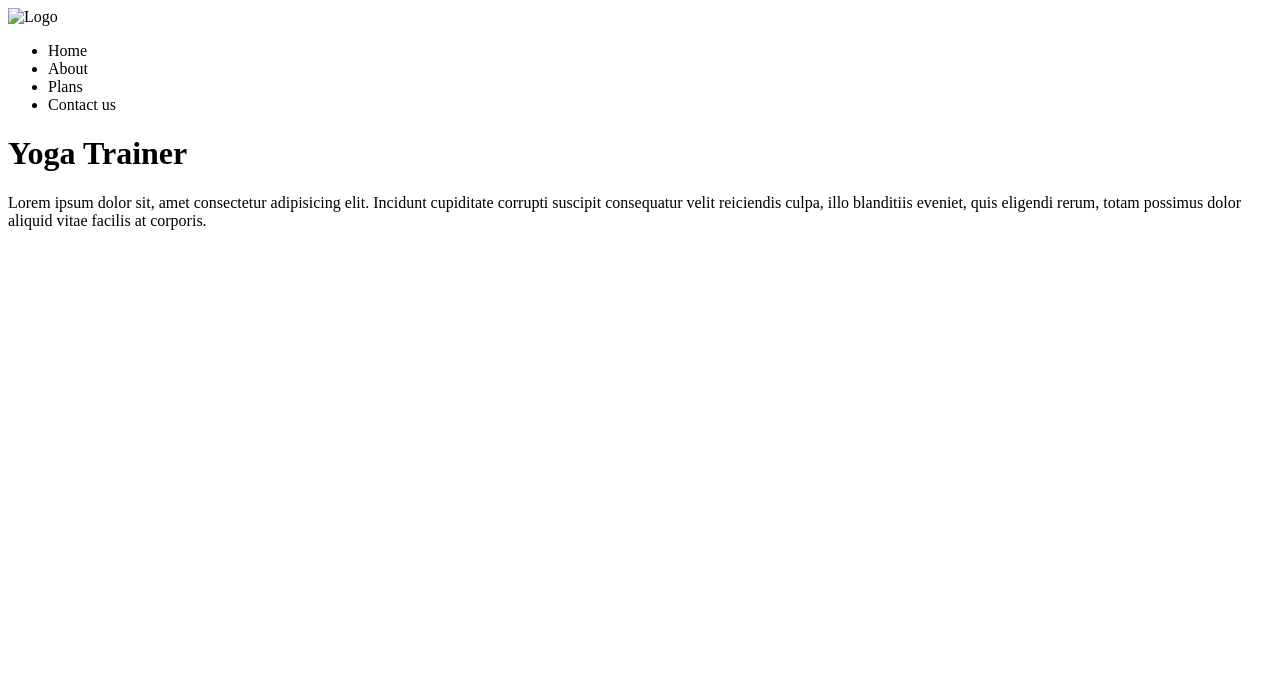
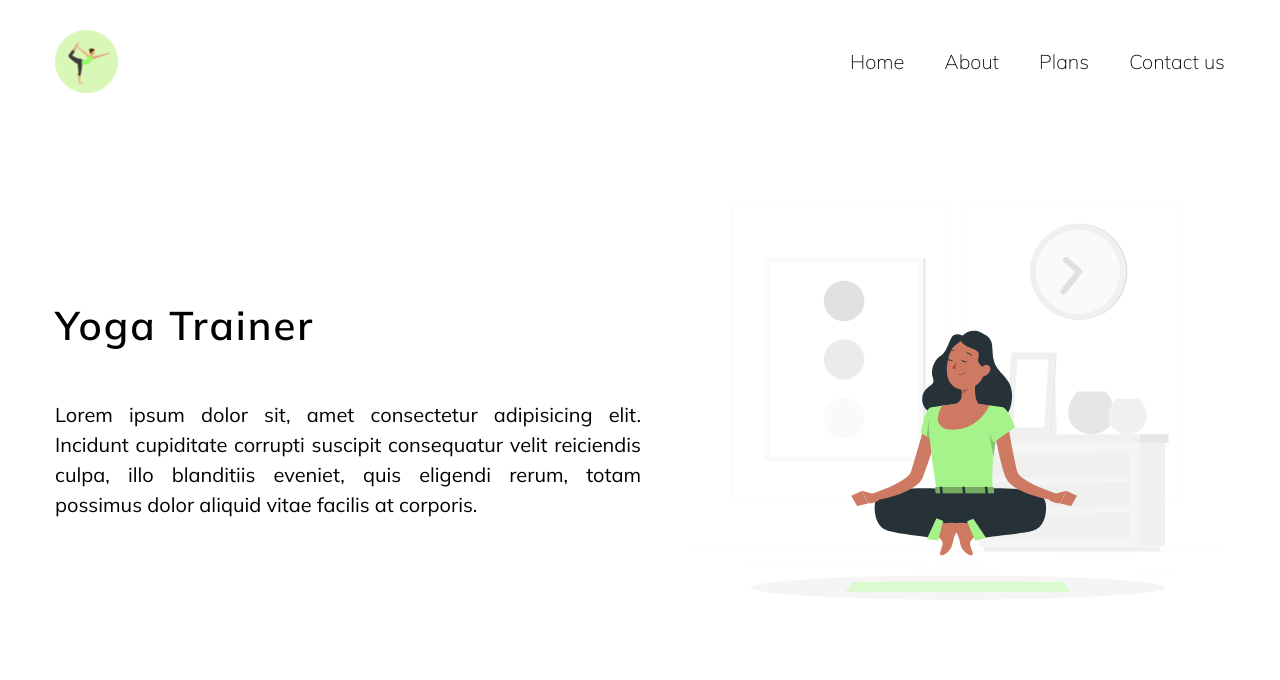
Before and after one commit to julianakcm1/LP-YogaTrainer, a plain HTML site: page index.html in a window 1280 px wide. Drawn offline with Linux system fonts and the light colour scheme; the site is published under a folder, as on GitHub Pages, so addresses that start at the root find nothing.

Commit message:
fix: adjusting for deployment

```diff
--- a/index.html
+++ b/index.html
@@ -13,12 +13,12 @@
 
   <link href="https://fonts.googleapis.com/css2?family=Mulish:wght@200;400;600&display=swap" rel="stylesheet">
 
-  <link rel="stylesheet" href="/styles/style.css">
-  <link rel="stylesheet" href="/styles/media.css">
+  <link rel="stylesheet" href="./styles/style.css">
+  <link rel="stylesheet" href="./styles/media.css">
 </head>
 <body>
   <header>
-    <img src="/images/ioga (1).png" alt="Logo">
+    <img src="./images/ioga (1).png" alt="Logo">
     <nav>
       <ul>
         <li>Home</li>
@@ -34,7 +34,7 @@
       <h1>Yoga Trainer</h1>
       <p>Lorem ipsum dolor sit, amet consectetur adipisicing elit. Incidunt cupiditate corrupti suscipit consequatur velit reiciendis culpa, illo blanditiis eveniet, quis eligendi rerum, totam possimus dolor aliquid vitae facilis at corporis.</p>
     </div>
-    <img src="/images/Meditation-rafiki (4).svg" alt="">
+    <img src="./images/Meditation-rafiki (4).svg" alt="">
   </main>
 </body>
 </html>
```
